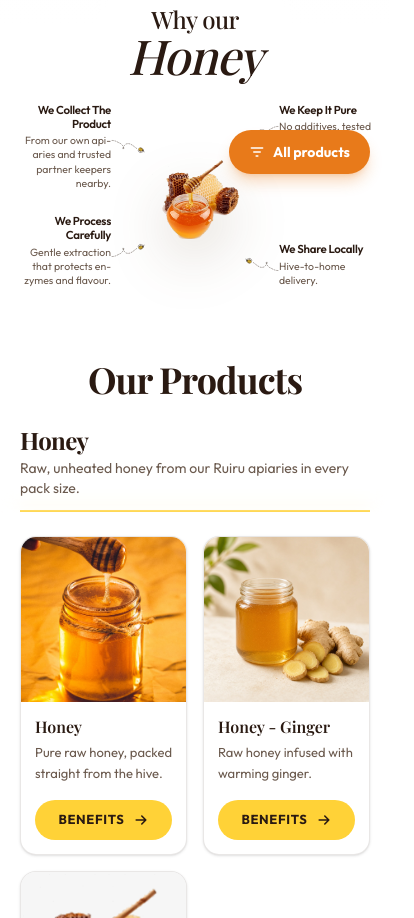
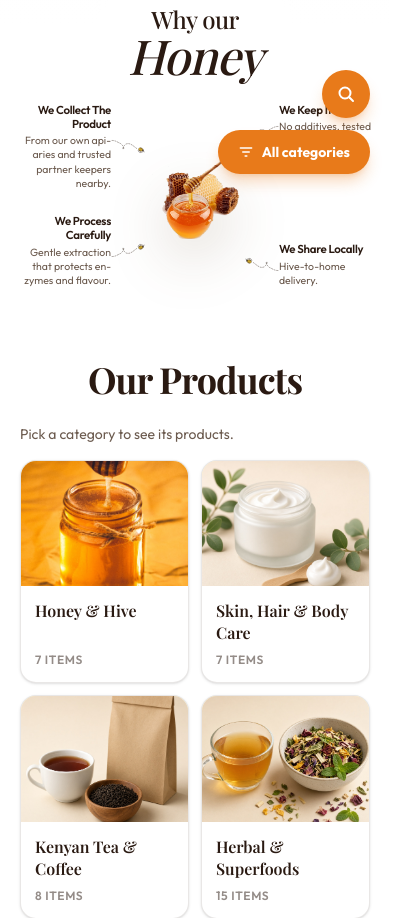
Before and after one commit to Nellie87/apian, a Next.js app: page / in a window 390 px wide. Shown: the part 650-1568 px from the top of the page, 414 px wide, since content can reach past the window. Built offline with nearby package versions, Linux system fonts and the light colour scheme.

Commit message:
search and category tabs

```diff
--- a/src/app/globals.css
+++ b/src/app/globals.css
@@ -59,6 +59,9 @@ html {
 }
 
 body {
+  /* The .text-blur halo and a few decorative bits bleed past the container on
+     very narrow screens; clip them so the page can't be dragged sideways. */
+  overflow-x: clip;
   background-color: var(--background);
   color: var(--foreground);
   font-family: var(--font-outfit), ui-sans-serif, sans-serif;
--- a/src/app/page.tsx
+++ b/src/app/page.tsx
@@ -13,7 +13,7 @@ export default function Home() {
     <>
       <HomeSnap />
       <SiteHeader />
-      <main className="min-w-0">
+      <main className="min-w-0 overflow-x-clip">
         <Hero />
         <Features />
         <Products />
--- a/src/components/ProductCatalog.tsx
+++ b/src/components/ProductCatalog.tsx
@@ -425,6 +425,9 @@ export function CategoryFilter({
   onChoose,
   visible = true,
   hideFrom = "lg",
+  allLabel = "All products",
+  query,
+  onQueryChange,
 }: {
   options: CategoryFilterOption[];
   activeId: string;
@@ -433,8 +436,19 @@ export function CategoryFilter({
   visible?: boolean;
   /** Breakpoint from which the filter is hidden. */
   hideFrom?: keyof typeof hideFromClass;
+  /** Label for the "no category selected" entry. */
+  allLabel?: string;
+  /** When `onQueryChange` is provided, a search button sits above the filter. */
+  query?: string;
+  onQueryChange?: (query: string) => void;
 }) {
   const [open, setOpen] = useState(false);
+  const [searchOpen, setSearchOpen] = useState(false);
+  const searchExpanded = searchOpen || !!query;
+  const closeSearch = () => {
+    setSearchOpen(false);
+    onQueryChange?.("");
+  };
   const menuId = useId();
   const rootRef = useRef<HTMLDivElement>(null);
 
@@ -457,7 +471,7 @@ export function CategoryFilter({
 
   const total = options.reduce((sum, o) => sum + o.count, 0);
   const active = options.find((o) => o.id === activeId);
-  const activeLabel = active?.label ?? "All products";
+  const activeLabel = active?.label ?? allLabel;
   const choose = (id: string) => {
     onChoose(id);
     setOpen(false);
@@ -467,13 +481,63 @@ export function CategoryFilter({
       isActive ? "bg-orange text-white" : "text-ink hover:bg-yellow/30"
     }`;
 
-  if (!visible && !open) return null;
+  if (!visible && !open && !query) return null;
 
   return (
     <div
-      ref={rootRef}
-      className={`fixed bottom-5 right-5 z-40 ${hideFromClass[hideFrom]}`}
+      className={`fixed bottom-5 right-5 z-40 flex flex-col items-end gap-3 ${hideFromClass[hideFrom]}`}
     >
+      {onQueryChange ? (
+        <div className="flex items-center gap-2">
+          {searchExpanded ? (
+            <input
+              type="search"
+              autoFocus
+              value={query ?? ""}
+              onChange={(e) => onQueryChange(e.target.value)}
+              onKeyDown={(e) => {
+                if (e.key === "Escape") closeSearch();
+              }}
+              placeholder="Search products"
+              aria-label="Search products"
+              enterKeyHint="search"
+              autoComplete="off"
+              // 16px text stops iOS Safari zooming the page on focus.
+              className="w-[min(68vw,18rem)] rounded-full border border-ink/10 bg-white px-5 py-3 text-base text-ink shadow-lg shadow-ink/10 outline-none transition placeholder:text-ink/40 focus:border-orange [&::-webkit-search-cancel-button]:appearance-none"
+            />
+          ) : null}
+          <button
+            type="button"
+            aria-label={searchExpanded ? "Close search" : "Search products"}
+            aria-expanded={searchExpanded}
+            onClick={() =>
+              searchExpanded ? closeSearch() : setSearchOpen(true)
+            }
+            className="grid size-12 shrink-0 place-items-center rounded-full bg-orange text-white shadow-lg shadow-orange/30 transition hover:bg-orange-deep focus-visible:outline-2 focus-visible:outline-offset-2 focus-visible:outline-orange"
+          >
+            <svg
+              viewBox="0 0 20 20"
+              className="size-5"
+              fill="none"
+              stroke="currentColor"
+              strokeWidth="2"
+              strokeLinecap="round"
+              aria-hidden
+            >
+              {searchExpanded ? (
+                <path d="m5 5 10 10M15 5 5 15" />
+              ) : (
+                <>
+                  <circle cx="9" cy="9" r="5.5" />
+                  <path d="m13.5 13.5 3.5 3.5" />
+                </>
+              )}
+            </svg>
+          </button>
+        </div>
+      ) : null}
+
+      <div ref={rootRef} className="relative">
       {open ? (
         <div
           id={menuId}
@@ -488,7 +552,7 @@ export function CategoryFilter({
             onClick={() => choose("all")}
             className={itemClass(activeId === "all")}
           >
-            <span className="flex-1">All products</span>
+            <span className="flex-1">{allLabel}</span>
             <span className="text-xs font-medium opacity-70">{total}</span>
           </button>
           {options.map((option) => (
@@ -529,8 +593,9 @@ export function CategoryFilter({
         >
           <path d="M3 5h14M6 10h8M9 15h2" />
         </svg>
-        <span className="max-w-40 truncate">{activeLabel}</span>
+        <span className="max-w-28 truncate sm:max-w-40">{activeLabel}</span>
       </button>
+      </div>
     </div>
   );
 }
@@ -603,17 +668,25 @@ export function ProductCatalog({
             <li key={category.id}>
               <a
                 href={`#${category.id}`}
-                className="group flex h-full flex-col items-start gap-3 rounded-2xl border border-ink/10 bg-white p-4 shadow-sm transition duration-300 hover:-translate-y-0.5 hover:border-orange hover:bg-yellow/20 hover:shadow-md focus-visible:outline-2 focus-visible:outline-offset-2 focus-visible:outline-orange sm:p-5"
+                className="group flex h-full flex-col overflow-hidden rounded-2xl border border-ink/10 bg-white shadow-sm transition duration-300 hover:-translate-y-0.5 hover:border-orange hover:shadow-md focus-visible:outline-2 focus-visible:outline-offset-2 focus-visible:outline-orange"
               >
-                <span className="grid size-12 place-items-center rounded-full bg-yellow text-ink transition group-hover:bg-orange group-hover:text-white">
-                  <Icon name={category.icon} className="size-7" />
+                <span className="relative block aspect-4/3 w-full overflow-hidden bg-yellow/30">
+                  <Image
+                    src={category.image}
+                    alt={category.imageAlt}
+                    fill
+                    sizes="(max-width: 640px) 50vw, (max-width: 1024px) 33vw, 25vw"
+                    className="object-cover transition duration-500 group-hover:scale-105"
+                  />
                 </span>
+                <span className="flex flex-1 flex-col items-start gap-2 p-3.5 sm:p-4">
                   <span className="font-display text-base font-semibold leading-snug text-ink sm:text-lg">
                     {category.label}
                   </span>
                   <span className="mt-auto text-xs font-semibold uppercase tracking-wider text-ink/50">
                     {category.products.length}{" "}
                     {category.products.length === 1 ? "item" : "items"}
+                  </span>
                 </span>
               </a>
             </li>
--- a/src/components/Products.tsx
+++ b/src/components/Products.tsx
@@ -1,5 +1,6 @@
 "use client";
 
+import Image from "next/image";
 import Link from "next/link";
 import { useEffect, useRef, useState, useSyncExternalStore } from "react";
 import {
@@ -35,9 +36,26 @@ export function Products() {
   // Desktop always has a category open in the sidebar tree.
   const activeCategory =
     catalog.find((c) => c.id === tab) ?? catalog[0];
-  const showAll = !isDesktop && tab === "all";
-  const visibleCategories = showAll ? catalog : [activeCategory];
-
+  // Phones/tablets start on a grid of category tiles (Apple/Samsung style)
+  // instead of one endless list; picking a tile opens just that category.
+  // Search (phones/tablets) lists matching products across every category.
+  const [query, setQuery] = useState("");
+  const needle = query.trim().toLowerCase();
+  const searching = !isDesktop && needle.length > 0;
+  const results = searching
+    ? catalog.flatMap((category) =>
+        category.products
+          .filter((p) =>
+            [p.name, p.tagline, p.summary, category.label, ...p.benefits]
+              .join(" ")
+              .toLowerCase()
+              .includes(needle),
+          )
+          .map((product) => ({ product, category })),
+      )
+    : [];
+  const showTiles = !isDesktop && !searching && tab === "all";
+  const visibleCategories = showTiles || searching ? [] : [activeCategory];
   // Show the floating filter button only while the products section is on screen.
   const sectionRef = useRef<HTMLElement>(null);
   const listRef = useRef<HTMLDivElement>(null);
@@ -54,6 +72,15 @@ export function Products() {
     observer.observe(el);
     return () => observer.disconnect();
   }, []);
+
+  // Switch category (or back to the tiles) and bring the list into view.
+  const chooseCategory = (id: string) => {
+    setQuery("");
+    setTab(id);
+    requestAnimationFrame(() =>
+      listRef.current?.scrollIntoView({ behavior: "smooth", block: "start" }),
+    );
+  };
 
   return (
     <>
@@ -152,6 +179,98 @@ export function Products() {
 
             <div className="mt-6 lg:mt-0">
               <div ref={listRef} className="scroll-mt-4 space-y-10">
+                {showTiles ? (
+                  <div>
+                    <p className="text-sm text-ink-muted">
+                      Pick a category to see its products.
+                    </p>
+                    <ul className="mt-4 grid grid-cols-2 gap-3 sm:grid-cols-3 sm:gap-4">
+                      {catalog.map((category) => (
+                        <li key={category.id}>
+                          <button
+                            type="button"
+                            onClick={() => chooseCategory(category.id)}
+                            className="group flex h-full w-full flex-col overflow-hidden rounded-2xl border border-ink/10 bg-white text-left shadow-sm transition duration-300 active:scale-[0.98] hover:border-orange hover:shadow-md focus-visible:outline-2 focus-visible:outline-offset-2 focus-visible:outline-orange"
+                          >
+                            <span className="relative block aspect-4/3 w-full overflow-hidden bg-yellow/30">
+                              <Image
+                                src={category.image}
+                                alt={category.imageAlt}
+                                fill
+                                sizes="(max-width: 640px) 50vw, 33vw"
+                                className="object-cover transition duration-500 group-hover:scale-105"
+                              />
+                            </span>
+                            <span className="flex flex-1 flex-col items-start gap-2 p-3.5 sm:p-4">
+                              <span className="font-display text-base font-semibold leading-snug text-ink">
+                                {category.label}
+                              </span>
+                              <span className="mt-auto text-xs font-semibold uppercase tracking-wider text-ink/50">
+                                {category.products.length}{" "}
+                                {category.products.length === 1
+                                  ? "item"
+                                  : "items"}
+                              </span>
+                            </span>
+                          </button>
+                        </li>
+                      ))}
+                    </ul>
+                  </div>
+                ) : null}
+                {searching ? (
+                  <div>
+                    <div className="flex items-end justify-between gap-4 border-b-2 border-yellow pb-3">
+                      <div>
+                        <h3 className="font-display text-2xl font-bold tracking-tight">
+                          Search results
+                        </h3>
+                        <p className="mt-0.5 text-sm text-ink-muted">
+                          {results.length}{" "}
+                          {results.length === 1 ? "product" : "products"} for
+                          &ldquo;{query.trim()}&rdquo;
+                        </p>
+                      </div>
+                    </div>
+                    {results.length > 0 ? (
+                      <div className="mt-6 grid grid-cols-2 gap-4 sm:gap-6">
+                        {results.map(({ product, category }) => (
+                          <ProductCard
+                            key={`${category.id}-${product.id}`}
+                            product={product}
+                            icon={category.icon}
+                            onOpen={(p) => setSelected({ product: p, category })}
+                          />
+                        ))}
+                      </div>
+                    ) : (
+                      <p className="mt-8 text-center text-ink-muted">
+                        No products match your search.
+                      </p>
+                    )}
+                  </div>
+                ) : null}
+                {!isDesktop && !searching && !showTiles ? (
+                  <button
+                    type="button"
+                    onClick={() => chooseCategory("all")}
+                    className="-mb-4 inline-flex items-center gap-1.5 text-sm font-semibold text-ink-muted transition hover:text-orange focus-visible:outline-2 focus-visible:outline-orange"
+                  >
+                    <svg
+                      viewBox="0 0 20 20"
+                      fill="none"
+                      stroke="currentColor"
+                      strokeWidth={2}
+                      strokeLinecap="round"
+                      strokeLinejoin="round"
+                      aria-hidden
+                      className="size-4"
+                    >
+                      <path d="m13 4-6 6 6 6" />
+                    </svg>
+                    All categories
+                  </button>
+                ) : null}
                 {visibleCategories.map((category, categoryIndex) => (
                   <div key={category.id}>
                     <div className="flex items-end justify-between gap-4 border-b-2 border-yellow pb-3">
@@ -165,10 +284,8 @@ export function Products() {
                       </div>
                     </div>
                     <div className="mt-6 grid grid-cols-2 gap-4 sm:gap-6 xl:grid-cols-3">
-                      {(isDesktop
-                        ? category.products.slice(0, 6)
-                        : category.products
-                      ).map((product, index) => (
+                      {category.products
+                        .map((product, index) => (
                         <ProductCard
                           key={`${category.id}-${product.id}`}
                           eager={categoryIndex === 0 && index < 3}
@@ -182,19 +299,23 @@ export function Products() {
                 ))}
               </div>
               <div className="mt-10 flex flex-wrap justify-center gap-3 text-center lg:justify-start">
+                {/* An open category already lists everything, so the
+                    catalogue link only appears on the tiles view. */}
+                {showTiles ? (
                   <Link
-                  href={showAll ? "/products" : `/products#${activeCategory.id}`}
+                    href="/products"
                     className="inline-flex rounded-full bg-orange px-7 py-3 text-sm font-semibold text-white transition hover:bg-orange-deep"
                   >
-                  {showAll
-                    ? "View full catalogue"
-                    : isDesktop && activeCategory.products.length > 6
-                      ? `See all ${activeCategory.label}`
-                      : "View full range"}
+                    View full catalogue
                   </Link>
+                ) : null}
                 <a
                   href="#visit"
-                  className="inline-flex rounded-full border border-ink/20 px-7 py-3 text-sm font-semibold text-ink transition hover:border-ink"
+                  className={`inline-flex rounded-full px-7 py-3 text-sm font-semibold transition ${
+                    showTiles
+                      ? "border border-ink/20 text-ink hover:border-ink"
+                      : "bg-orange text-white hover:bg-orange-deep"
+                  }`}
                 >
                   Enquire to Order
                 </a>
@@ -206,17 +327,23 @@ export function Products() {
 
       <CategoryFilter
         hideFrom="lg"
+        allLabel="All categories"
         visible={inView}
-        activeId={tab}
-        onChoose={(id) => {
-          setTab(id);
+        query={query}
+        onQueryChange={(value) => {
+          // Bring the results into view when the user starts typing.
+          if (!needle && value.trim()) {
             requestAnimationFrame(() =>
               listRef.current?.scrollIntoView({
                 behavior: "smooth",
                 block: "start",
               }),
             );
+          }
+          setQuery(value);
         }}
+        activeId={tab}
+        onChoose={chooseCategory}
         options={catalog.map((c) => ({
           id: c.id,
           label: c.label,
--- a/src/components/SiteFooter.tsx
+++ b/src/components/SiteFooter.tsx
@@ -19,7 +19,7 @@ function FooterHeading({ children }: { children: React.ReactNode }) {
 
 export function SiteFooter() {
   return (
-    <footer className="text-ink">
+    <footer className="overflow-x-clip text-ink">
       <div
         aria-hidden
         className="h-px w-full bg-gradient-to-r from-transparent via-yellow-deep/60 to-transparent"
--- a/src/lib/catalog.ts
+++ b/src/lib/catalog.ts
@@ -24,6 +24,9 @@ export type CatalogCategory = {
   lead: string;
   blurb: string;
   icon: CatalogIcon;
+  /** Photo that represents the whole category (shown on category tiles). */
+  image: string;
+  imageAlt: string;
   products: CatalogProduct[];
 };
 
@@ -38,10 +41,12 @@ export const catalog: CatalogCategory[] = [
   /* ------------------------------------------------------------ */
   {
     id: "honey",
-    lead: "Sweeten your day with our",
-    label: "Honey",
-    blurb: "Raw, unheated honey from our Ruiru apiaries in every pack size.",
-    icon: "jar",
+    lead: "Straight from the hive, our",
+    label: "Honey & Hive",
+    blurb: "Raw honey from our Ruiru apiaries, plus propolis, tinctures and beeswax remedies.",
+    icon: "hive",
+    image: "/images/honey.jpg",
+    imageAlt: "A jar of raw golden honey with a wooden dipper",
     products: [
       {
         id: "honey",
@@ -91,16 +96,6 @@ export const catalog: CatalogCategory[] = [
         image: "/images/honey-jar.png",
         alt: "A jar of honey beside fresh honeycomb",
       },
-    ],
-  },
-  /* ------------------------------------------------------------ */
-  {
-    id: "hive",
-    lead: "Straight from the hive, our",
-    label: "Hive & Apitherapy",
-    blurb: "Propolis, tinctures and beeswax remedies from what the colony makes.",
-    icon: "hive",
-    products: [
       {
         id: "propolis-suspension",
         name: "Propolis Suspension",
@@ -173,6 +168,8 @@ export const catalog: CatalogCategory[] = [
     label: "Skin, Hair & Body Care",
     blurb: "Gentle, nature-based cleansers, creams and oils for everyday care.",
     icon: "drop",
+    image: img("body-cream"),
+    imageAlt: "A jar of natural body cream with green leaves",
     products: [
       {
         id: "hair-shampoo",
@@ -289,6 +286,8 @@ export const catalog: CatalogCategory[] = [
     label: "Kenyan Tea & Coffee",
     blurb: "Premium Kenyan teas, masala blends and single-origin coffee.",
     icon: "cup",
+    image: img("tea-black"),
+    imageAlt: "A cup of Kenyan black tea beside loose tea leaves",
     products: [
 
       {
@@ -417,10 +416,12 @@ export const catalog: CatalogCategory[] = [
   /* ------------------------------------------------------------ */
   {
     id: "herbal",
-    lead: "Refresh your body with our",
-    label: "Herbal Teas & Infusions",
-    blurb: "Caffeine-free herbal blends, moringa and health drinks.",
+    lead: "Nourish your body with our",
+    label: "Herbal & Superfoods",
+    blurb: "Caffeine-free herbal teas, moringa, and whole herbs, powders and seeds.",
     icon: "leaf",
+    image: img("tea-herbal-mixed"),
+    imageAlt: "Herbal tea with a bowl of dried leaves and flower petals",
     products: [
       {
         id: "winnies-mixed-herbal",
@@ -572,16 +573,6 @@ export const catalog: CatalogCategory[] = [
         image: img("tea-ginger"),
         alt: "A cup of ginger tea with lemon and fresh ginger root",
       },
-    ],
-  },
-  /* ------------------------------------------------------------ */
-  {
-    id: "superfoods",
-    lead: "Power up your plate with our",
-    label: "Herbs & Superfoods",
-    blurb: "Whole herbs, powders and seeds to add to drinks and meals.",
-    icon: "leaf",
-    products: [
       {
         id: "ashwagandha",
         name: "Ashwagandha",
@@ -662,10 +653,12 @@ export const catalog: CatalogCategory[] = [
   /* ------------------------------------------------------------ */
   {
     id: "spices",
-    lead: "Spice up your meals with our",
-    label: "Spices & Salt",
-    blurb: "Everyday spices and natural salt to season your cooking.",
+    lead: "Wholesome goodness, our",
+    label: "Spices & Pantry",
+    blurb: "Everyday spices, natural salt, nuts and wholesome kitchen staples.",
     icon: "jar",
+    image: img("cinnamon-powder"),
+    imageAlt: "A bowl of ground cinnamon beside cinnamon sticks",
     products: [
       {
         id: "cinnamon-powder",
@@ -728,16 +721,6 @@ export const catalog: CatalogCategory[] = [
         image: img("himalayan-salt"),
         alt: "A bowl of pink Himalayan salt crystals",
       },
-    ],
-  },
-  /* ------------------------------------------------------------ */
-  {
-    id: "pantry",
-    lead: "Wholesome goodness, our",
-    label: "Pantry & Kitchen",
-    blurb: "Wholesome foods and a few kitchen essentials.",
-    icon: "jar",
-    products: [
       {
         id: "granola",
         name: "Granola",
```
Lines whose indentation alone changed are shown as unchanged.
